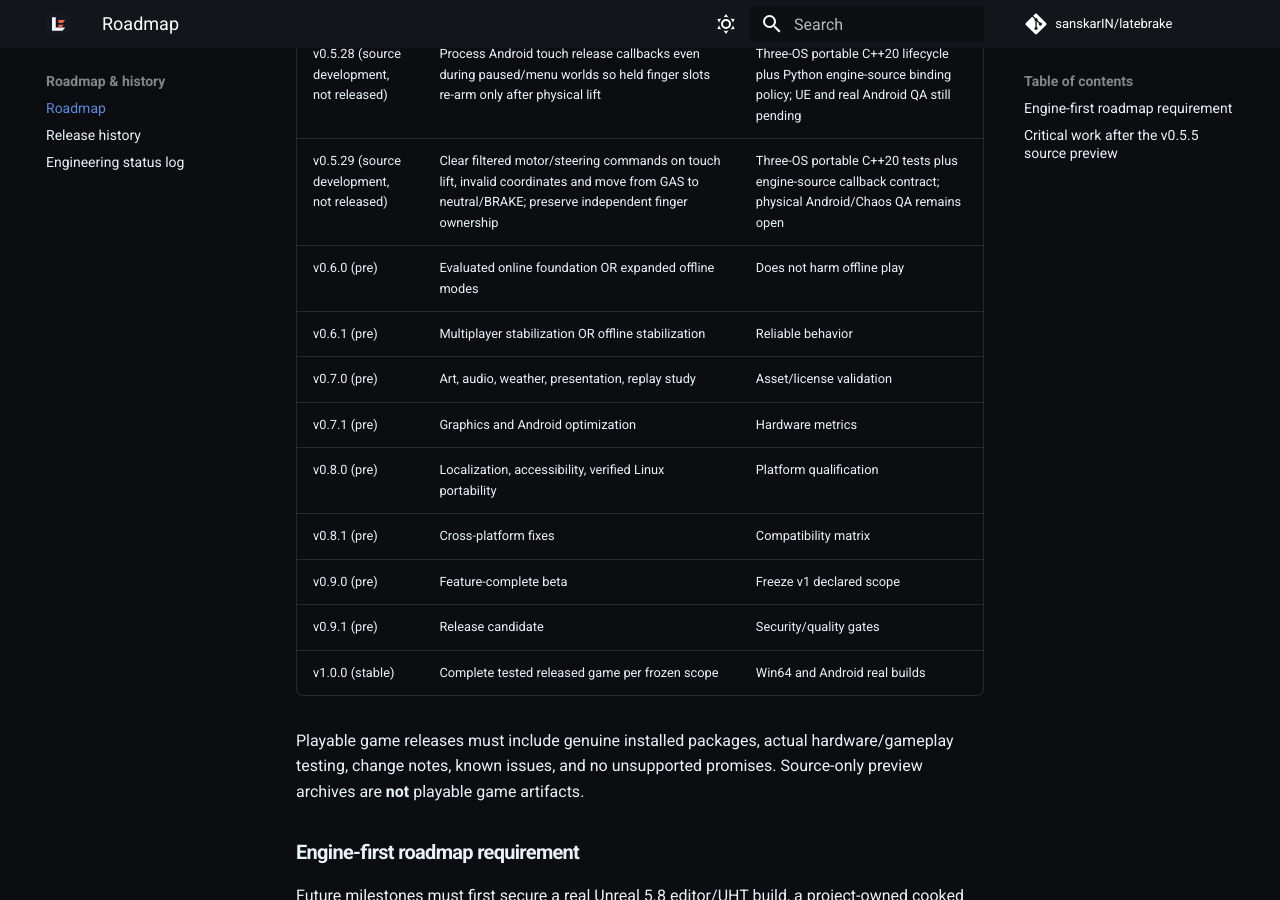
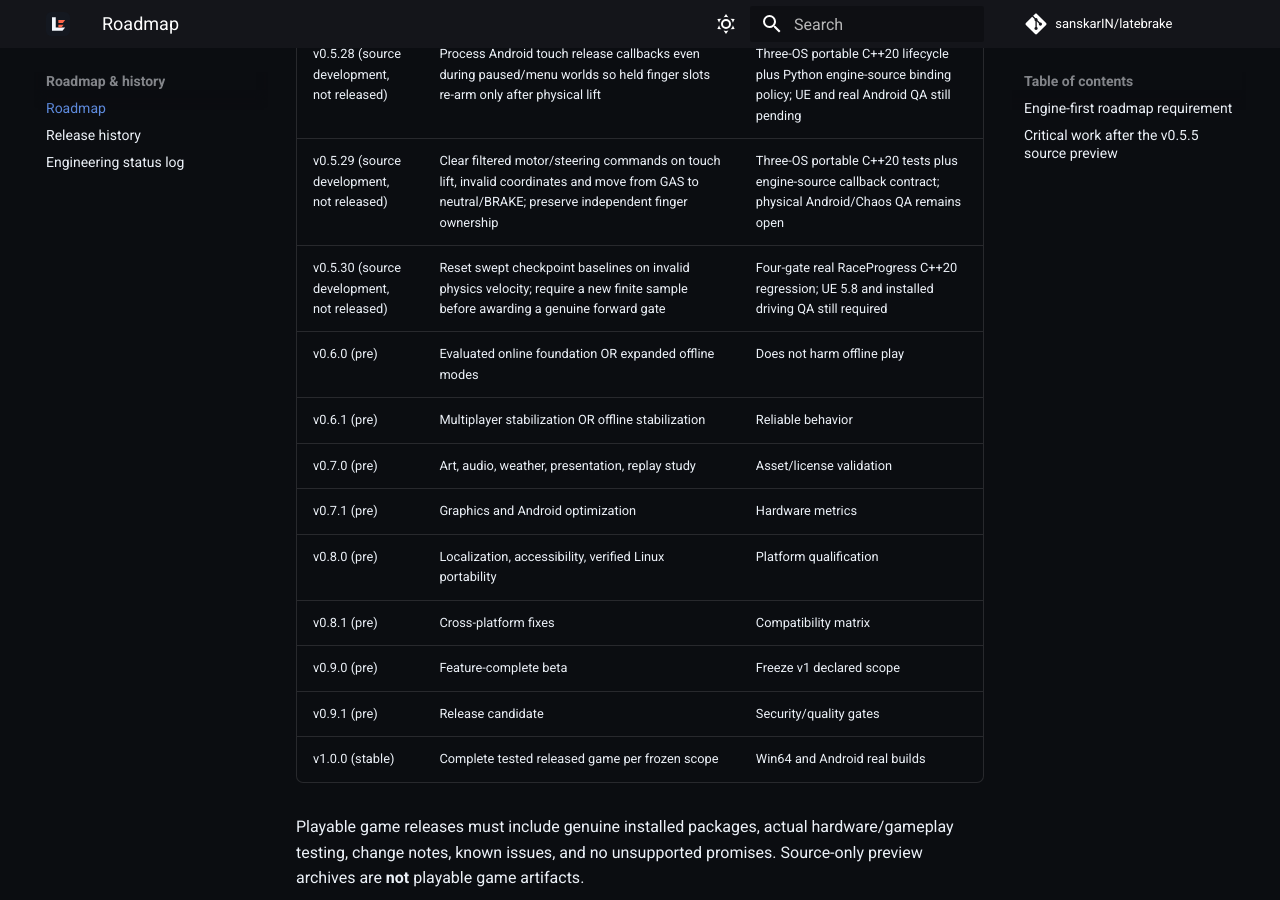
Before and after one commit to sanskarIN/latebrake, an MkDocs documentation site: the page built from docs/ROADMAP.md, in a window 1280 px wide and 900 px high, scrolled down 3726 px. Built offline with MkDocs 1.6.1 and Material for MkDocs 9.7.7, drawn with Linux system fonts in a browser that asks for light colours; comment, search, counter and statistics services are not loaded.

Commit message:
docs(v0.5.30): add invalid velocity gate milestone

```diff
--- a/docs/ROADMAP.md
+++ b/docs/ROADMAP.md
@@ -43,6 +43,7 @@ Milestones are goals, not claims of delivered features. Preserve offline single-
 | v0.5.27 (source development, not released) | Require an actual simulated, collision-bearing, finite player chassis before racing time/gates/recovery; rebase checkpoint traces on physics loss | Real RaceProgress-linked three-OS C++20 tests; genuine Unreal Chaos and device QA still pending |
 | v0.5.28 (source development, not released) | Process Android touch release callbacks even during paused/menu worlds so held finger slots re-arm only after physical lift | Three-OS portable C++20 lifecycle plus Python engine-source binding policy; UE and real Android QA still pending |
 | v0.5.29 (source development, not released) | Clear filtered motor/steering commands on touch lift, invalid coordinates and move from GAS to neutral/BRAKE; preserve independent finger ownership | Three-OS portable C++20 tests plus engine-source callback contract; physical Android/Chaos QA remains open |
+| v0.5.30 (source development, not released) | Reset swept checkpoint baselines on invalid physics velocity; require a new finite sample before awarding a genuine forward gate | Four-gate real RaceProgress C++20 regression; UE 5.8 and installed driving QA still required |
 | v0.6.0 (pre) | Evaluated online foundation OR expanded offline modes | Does not harm offline play |
 | v0.6.1 (pre) | Multiplayer stabilization OR offline stabilization | Reliable behavior |
 | v0.7.0 (pre) | Art, audio, weather, presentation, replay study | Asset/license validation |
```
